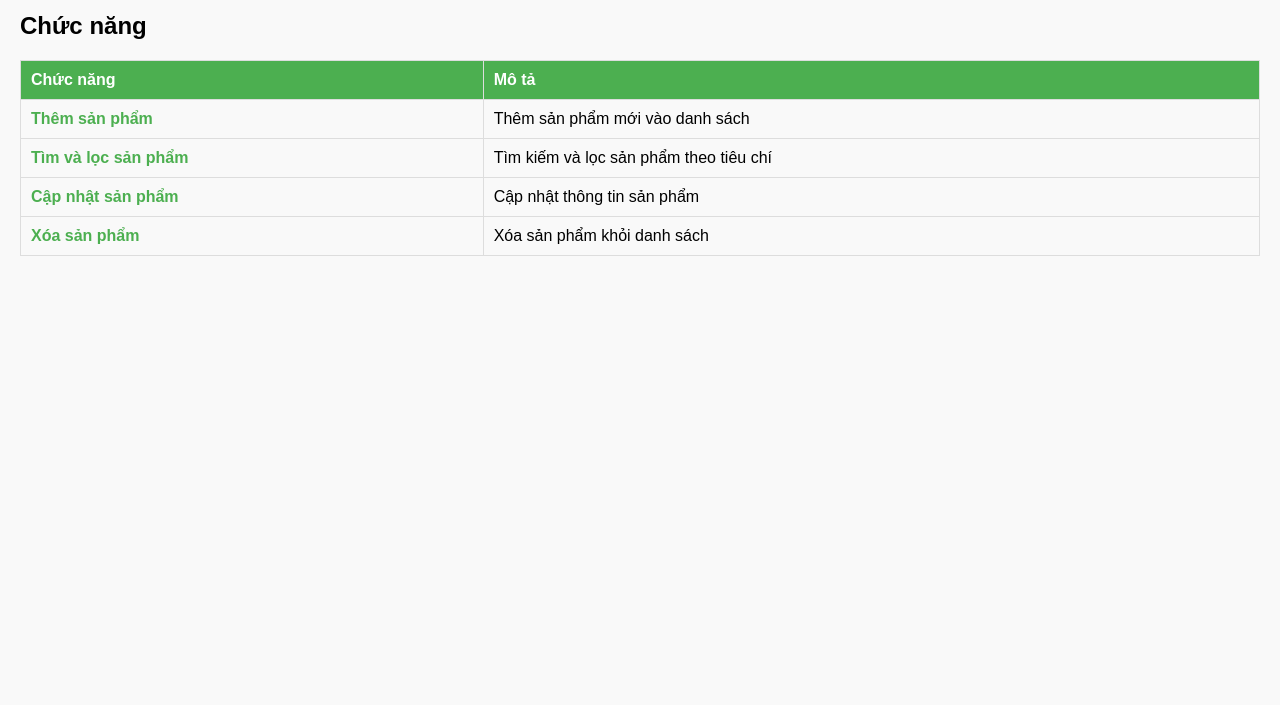
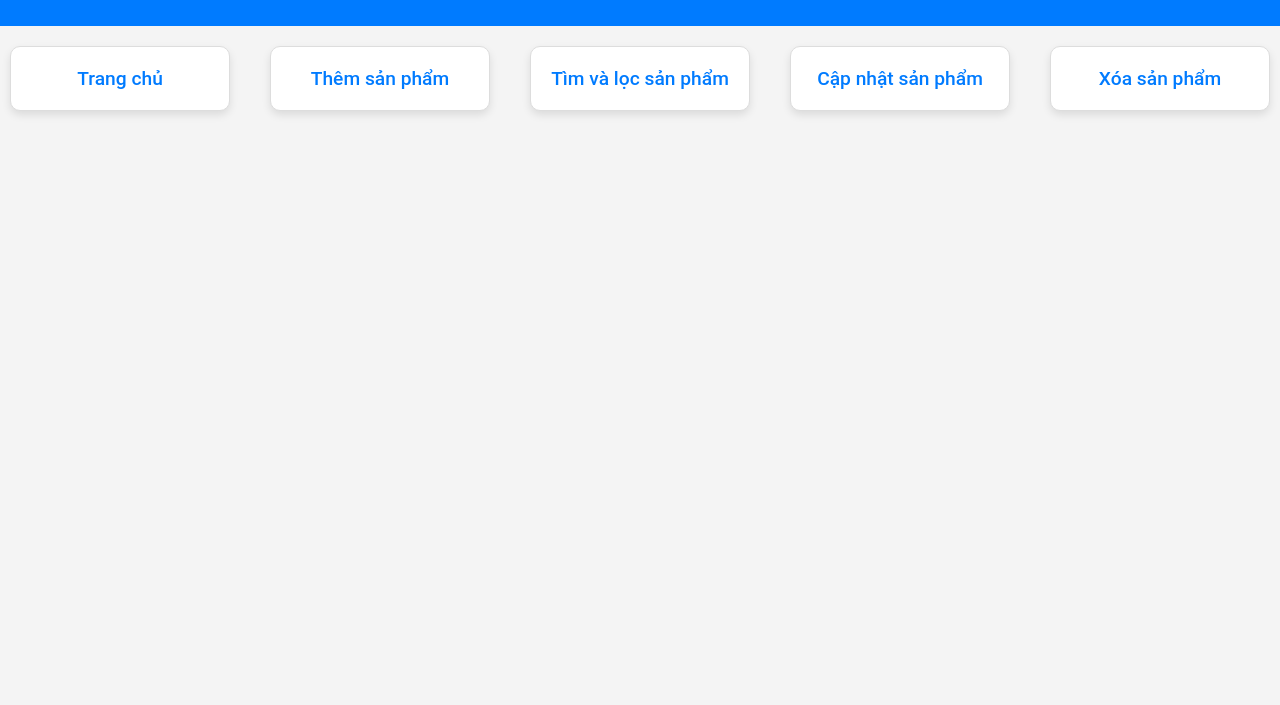
Before and after one commit to Trungs0002/TechShop, a website: page public/pages/index.html in a window 1280 px wide. Shown: the part 95-800 px from the top of the page. Drawn offline with Linux system fonts and the light colour scheme.

Commit message:
update html css

```diff
--- a/public/pages/index.html
+++ b/public/pages/index.html
@@ -6,86 +6,64 @@
     <title>Web Bán Hàng Điện Tử</title>
     <style>
         body {
-            font-family: Arial, sans-serif;
+            font-family: 'Roboto', Arial, sans-serif;
             margin: 0;
             padding: 0;
-            background-color: #f9f9f9;
+            background-color: #f4f4f4;
+            color: #333;
         }
-        header {
-            background-color: #4CAF50;
-            color: white;
-            padding: 15px 20px;
-            text-align: center;
-        }
-        h1 {
-            margin: 0;
-        }
-        main {
-            padding: 20px;
-        }
-        table {
-            width: 100%;
-            border-collapse: collapse;
+        .card-container {
+            display: flex;
+            justify-content: space-between;
+            gap: 20px;
             margin-top: 20px;
         }
-        th, td {
+        .card {
+            background-color: white;
             border: 1px solid #ddd;
-            padding: 10px;
-            text-align: left;
+            border-radius: 10px;
+            box-shadow: 0 4px 8px rgba(0, 0, 0, 0.1);
+            text-align: center;
+            padding: 20px;
+            transition: transform 0.3s, box-shadow 0.3s;
+            flex: 1;
+            margin: 0 10px;
         }
-        th {
-            background-color: #4CAF50;
-            color: white;
+        .card:hover {
+            transform: translateY(-10px);
+            box-shadow: 0 8px 16px rgba(0, 0, 0, 0.2);
         }
-        ul {
-            list-style-type: none;
-            padding: 0;
+        .card a {
+            text-decoration: none;
+            color: #007BFF;
+            font-weight: 500;
+            font-size: 1.2rem;
         }
-        li {
-            margin: 10px 0;
-        }
-        a {
-            text-decoration: none;
-            color: #4CAF50;
-            font-weight: bold;
-        }
-        a:hover {
+        .card a:hover {
             text-decoration: underline;
         }
     </style>
 </head>
 <body>
-    <header>
+    <header style="background-color: #007BFF; color: white; text-align: center; padding: 20px;">
         <h1>Web Bán Hàng Điện Tử</h1>
     </header>
-    <main>
-        <h2>Chức năng</h2>
-        <table>
-            <thead>
-                <tr>
-                    <th>Chức năng</th>
-                    <th>Mô tả</th>
-                </tr>
-            </thead>
-            <tbody>
-                <tr>
-                    <td><a href="/addProducts">Thêm sản phẩm</a></td>
-                    <td>Thêm sản phẩm mới vào danh sách</td>
-                </tr>
-                <tr>
-                    <td><a href="/fProducts">Tìm và lọc sản phẩm</a></td>
-                    <td>Tìm kiếm và lọc sản phẩm theo tiêu chí</td>
-                </tr>
-                <tr>
-                    <td><a href="/updateProducts">Cập nhật sản phẩm</a></td>
-                    <td>Cập nhật thông tin sản phẩm</td>
-                </tr>
-                <tr>
-                    <td><a href="/deleteProducts">Xóa sản phẩm</a></td>
-                    <td>Xóa sản phẩm khỏi danh sách</td>
-                </tr>
-            </tbody>
-        </table>
-    </main>
+    <div class="card-container">
+        <div class="card">
+            <a href="/">Trang chủ</a>
+        </div>
+        <div class="card">
+            <a href="/addProducts">Thêm sản phẩm</a>
+        </div>
+        <div class="card">
+            <a href="/fProducts">Tìm và lọc sản phẩm</a>
+        </div>
+        <div class="card">
+            <a href="/updateProducts">Cập nhật sản phẩm</a>
+        </div>
+        <div class="card">
+            <a href="/deleteProducts">Xóa sản phẩm</a>
+        </div>
+    </div>
 </body>
 </html>
```
